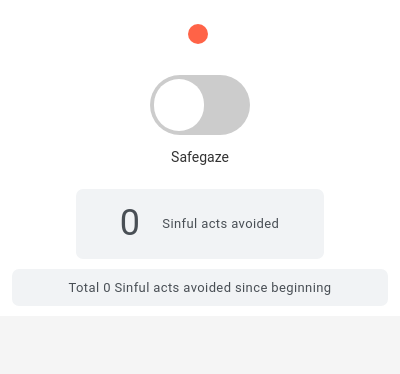
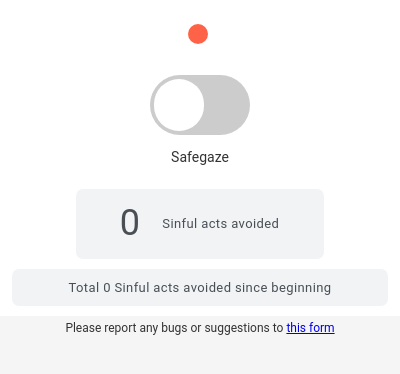
Before and after one commit to SafeGaze/safegaze-browser-extension, a browser extension: page dist/settings/popup.html in a window 400 px wide. Drawn offline with Linux system fonts and the light colour scheme.

Commit message:
fix: added report form

```diff
--- a/dist/settings/css/style.css
+++ b/dist/settings/css/style.css
@@ -156,6 +156,12 @@
   background: #00cae4;
 }
 
+.footer {
+  text-align: center;
+  padding: 5px;
+  font-size: 12px;
+}
+
 #current-site-processed-image {
   display: flex;
   width: 207px;
--- a/dist/settings/popup.html
+++ b/dist/settings/popup.html
@@ -33,6 +33,13 @@
       </div>
     </div>
 
+    <div class="footer">
+      Please report any bugs or suggestions to
+      <a target="_blank" href="https://forms.gle/52w9KDHC3NwKbcWD9"
+        >this form</a
+      >
+    </div>
+
     <script src="/settings/script.js"></script>
   </body>
 </html>
```
